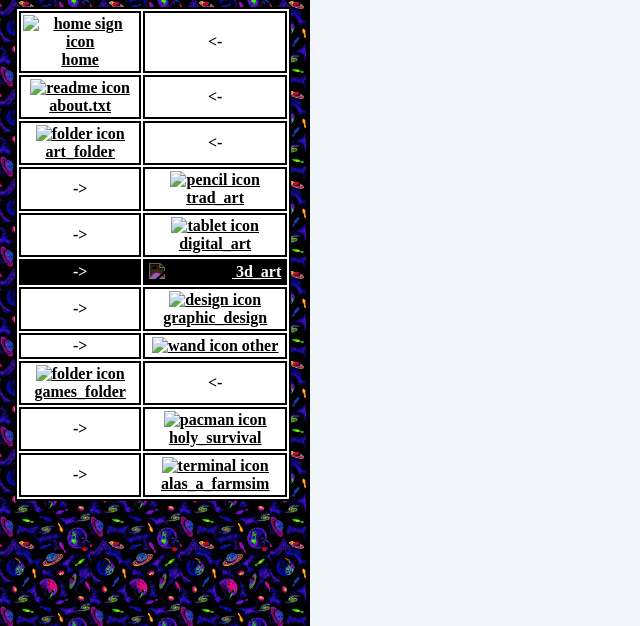
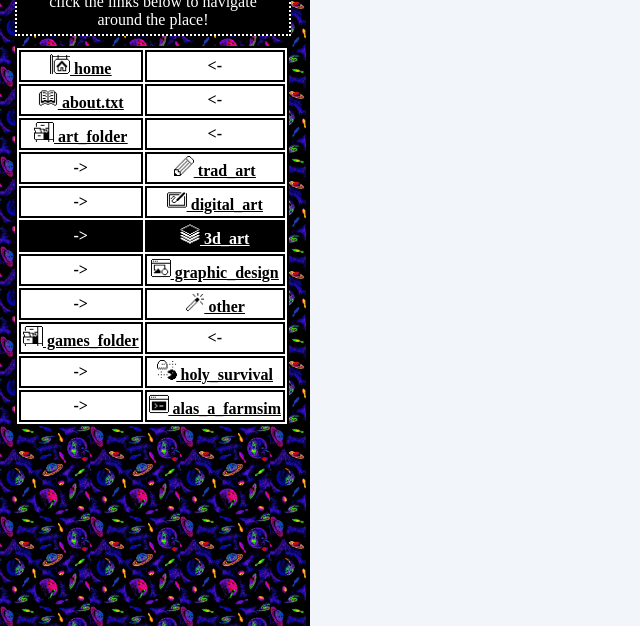
Before and after one commit to mmutants/mmutants.github.io, a plain HTML site: page threedee.html in a window 1280 px wide. Shown: the part 174-800 px from the top of the page, without its empty margins (0-640 px from the left). Drawn offline with Linux system fonts and the light colour scheme; files that its build step writes are made by us from their sources; files whose address does not match are found by name.

Commit message:
fix linking

```diff
--- a/threedee.html
+++ b/threedee.html
@@ -21,44 +21,44 @@
 	<div class="navpanel">
 		<div class="snippet"><strong style="font-size:20px">WELCOME TO THE PAGE OF</strong></div>
 		<a href="index.html">
-			<img src="images/my_name.png" alt="name logo" style="display: block; margin-left: auto; margin-right: auto">
+			<img src="docs/assets/images/my_name.png" alt="name logo" style="display: block; margin-left: auto; margin-right: auto">
 		</a>
 		<div class="snippet">
 			click the links below to navigate around the place!
 		</div>
 		<table class="navtable">
 			<tr>
-				<th class="linkable"><a href="index.html"><img src="images/home.svg" alt="home sign icon" height="20px"> home</a></th> <th><-</th>
+				<th class="linkable"><a href="index.html"><img src="docs/assets/images/home.svg" alt="home sign icon" height="20px"> home</a></th> <th><-</th>
 				</tr>
 				<tr>
-					<th class="linkable"><a href="about.html"><img src="images/read.svg" alt="readme icon" height="20px"> about.txt </a></th> <th><-</th>
+					<th class="linkable"><a href="about.html"><img src="docs/assets/images/read.svg" alt="readme icon" height="20px"> about.txt </a></th> <th><-</th>
 					</tr>
 					<tr>
-						<th class="linkable"><a href="artfolder.html"><img src="images/folder.svg" alt="folder icon" height="20px"> art_folder </th></a> <th><-</th>
+						<th class="linkable"><a href="artfolder.html"><img src="docs/assets/images/folder.svg" alt="folder icon" height="20px"> art_folder </th></a> <th><-</th>
 						</tr>
 						<tr>
-							<th>-></th> <th class="linkable"> <a href="traditional.html"><img src="images/pencil.svg" alt="pencil icon" height="20px"> trad_art </a></th>
+							<th>-></th> <th class="linkable"> <a href="traditional.html"><img src="docs/assets/images/pencil.svg" alt="pencil icon" height="20px"> trad_art </a></th>
 						</tr>
 						<tr>
-							<th>-></th> <th class="linkable"><a href="digital.html"><img src="images/tablet.svg" alt="tablet icon" height="20px"> digital_art </a></th>
+							<th>-></th> <th class="linkable"><a href="digital.html"><img src="docs/assets/images/tablet.svg" alt="tablet icon" height="20px"> digital_art </a></th>
 						</tr>
 						<tr>
-							<th id="currentdec">-></th> <th class="linkable" id="current"><a href="threedee.html"><img src="images/3d.svg" alt="layer icon" height="20px"> 3d_art </a></th>
+							<th id="currentdec">-></th> <th class="linkable" id="current"><a href="threedee.html"><img src="docs/assets/images/3d.svg" alt="layer icon" height="20px"> 3d_art </a></th>
 						</tr>
 						<tr>
-							<th>-></th> <th class="linkable"><a href="graphicdesign.html"><img src="images/design.svg" alt="design icon" height="20px"> graphic_design </a></th>
+							<th>-></th> <th class="linkable"><a href="graphicdesign.html"><img src="docs/assets/images/design.svg" alt="design icon" height="20px"> graphic_design </a></th>
 						</tr>
 						<tr>
-							<th>-></th> <th class="linkable"><a href="otherstuff.html"><img src="images/wand.svg" alt="wand icon" height="20px"> other </a></th>
+							<th>-></th> <th class="linkable"><a href="otherstuff.html"><img src="docs/assets/images/wand.svg" alt="wand icon" height="20px"> other </a></th>
 						</tr>
 						<tr>
-							<th class="linkable"><a href="gamefolder.html"><img src="images/folder.svg" alt="folder icon" height="20px"> games_folder </a></th> <th><-</th>
+							<th class="linkable"><a href="gamefolder.html"><img src="docs/assets/images/folder.svg" alt="folder icon" height="20px"> games_folder </a></th> <th><-</th>
 							</tr>
 							<tr>
-								<th>-></th> <th class="linkable"><a href="holysurvival.html"><img src="images/pac.svg" alt="pacman icon" height="20px"> holy_survival </a></th>
+								<th>-></th> <th class="linkable"><a href="holysurvival.html"><img src="docs/assets/images/pac.svg" alt="pacman icon" height="20px"> holy_survival </a></th>
 							</tr>
 							<tr>
-								<th>-></th> <th class="linkable"><a href="alasafarmsim.html"><img src="images/terminal.svg" alt="terminal icon" height="20px"> alas_a_farmsim </a></th>
+								<th>-></th> <th class="linkable"><a href="alasafarmsim.html"><img src="docs/assets/images/terminal.svg" alt="terminal icon" height="20px"> alas_a_farmsim </a></th>
 							</tr>
 						</table>
 					</div>
```
